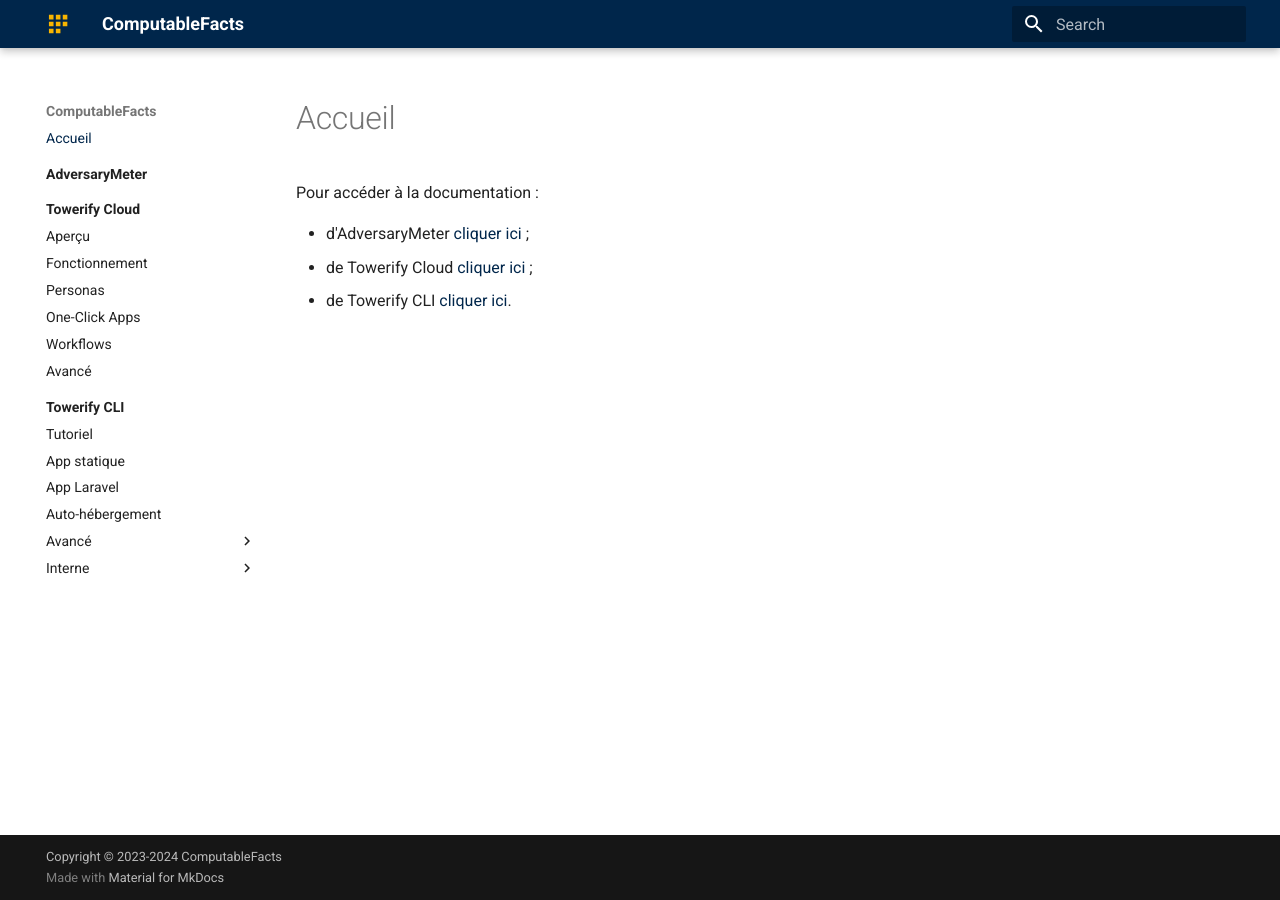
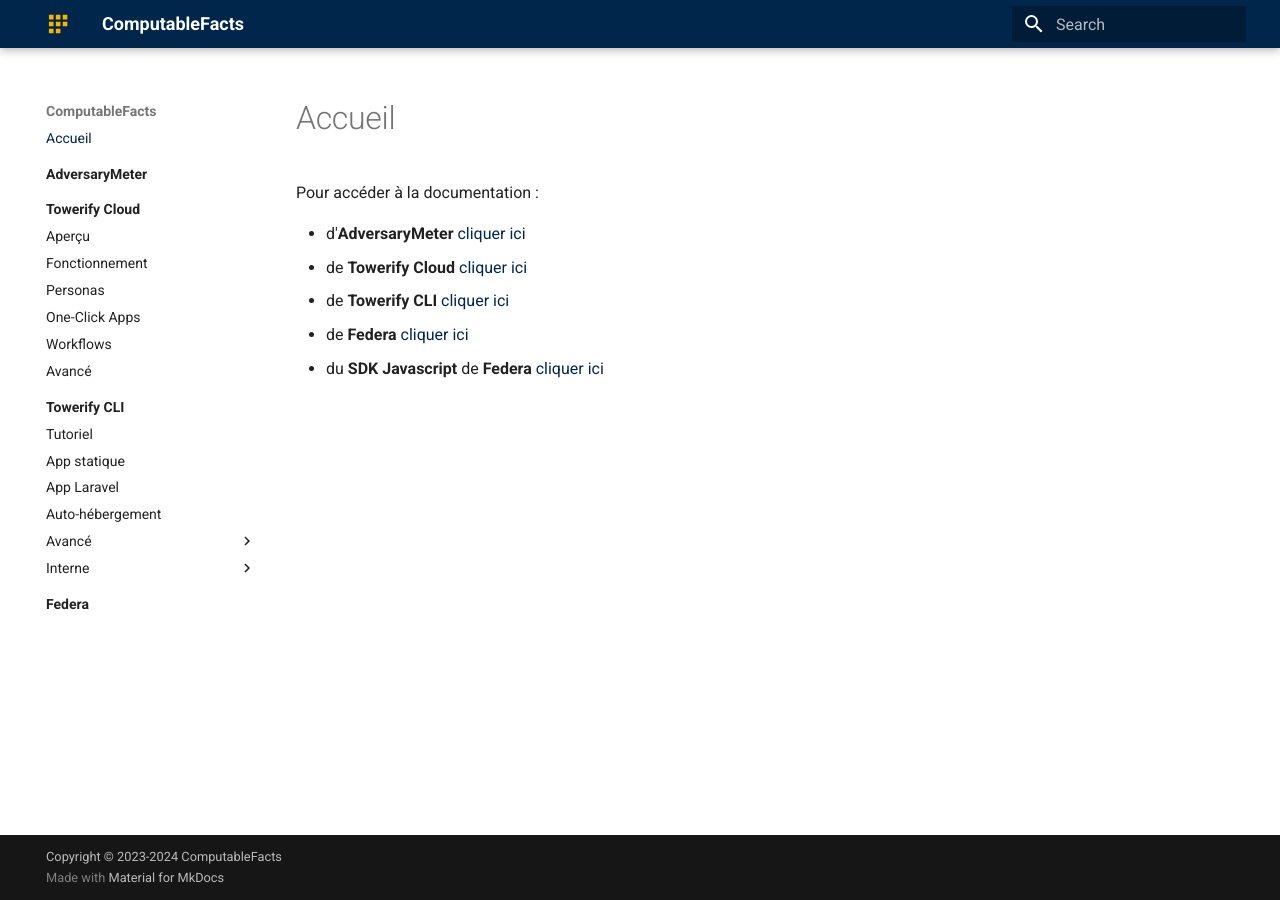
Before and after one commit to computablefacts/towerify-docs, an MkDocs documentation site: the page built from docs/index.md, in a window 1280 px wide. Built offline with MkDocs 1.6.1 and Material for MkDocs 9.7.7, drawn with Linux system fonts in a browser that asks for light colours.

Commit message:
Fixup! Reorganize documentation.

```diff
--- a/docs/index.md
+++ b/docs/index.md
@@ -1,5 +1,7 @@
 Pour accéder à la documentation :
 
-- d'AdversaryMeter [cliquer ici](adversarymeter/index.md) ;
-- de Towerify Cloud [cliquer ici](towerify/index.md) ;
-- de Towerify CLI [cliquer ici](towerify/cli/index.md).
+- d'__AdversaryMeter__ [cliquer ici](adversarymeter/index.md)
+- de __Towerify Cloud__ [cliquer ici](towerify/index.md)
+- de __Towerify CLI__ [cliquer ici](towerify/cli/index.md)
+- de __Federa__ [cliquer ici](federa/index.md)
+- du __SDK Javascript__ de __Federa__ [cliquer ici](https://computablefacts.github.io/sdk-javascript/index.html)
--- a/mkdocs.yml
+++ b/mkdocs.yml
@@ -30,7 +30,8 @@
           - towerify/cli/interne/coder.md
           - towerify/cli/interne/next.md
           - Vocabulaire: towerify/vocabular.md
-
+  - Federa:
+      - Accueil: federa/index.md
 theme:
   name: material
   features:
```
Also changed, not shown: docs/federa/index.md (added, +13 -0 lines).
